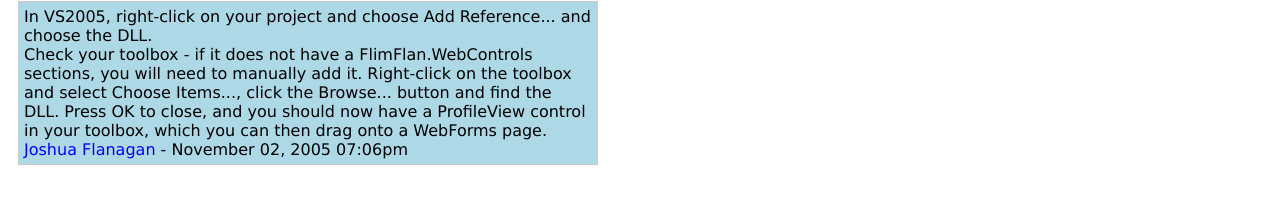
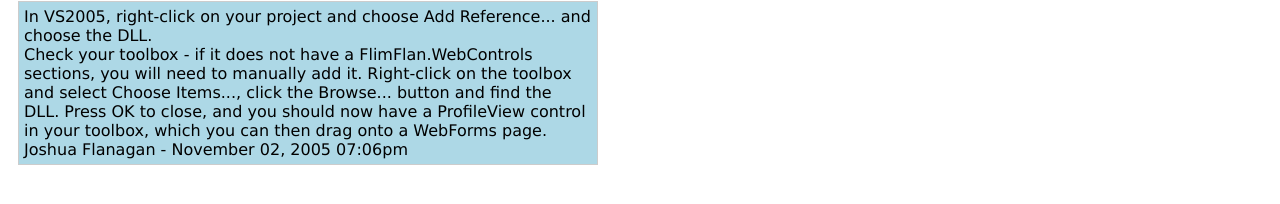
Before and after one commit to flimflan/flimflan.github.com, a Jekyll site: the page built from _posts/2005-10-30-profileview-updated-for-net-20-final.html, in a window 1280 px wide. Shown: the part 380-584 px from the top of the page. Built offline with Jekyll 4.4.1, drawn with Linux system fonts in a browser that asks for light colours.

Commit message:
Comments from me should not link to the blog.

```diff
--- a/_layouts/migrated.html
+++ b/_layouts/migrated.html
@@ -14,7 +14,7 @@
       {% assign author_css="" %}
     {% endif %}
 
-    {% if comment["url"] %}
+    {% if comment["url"] and comment["email"] != "josh@flimflan.com" %}
     {% capture comment_author %}<a href="{{comment["url"]}}">{{comment["author"]}}</a>{% endcapture %}
     {% else %}
     {% assign comment_author = comment["author"] %}
```
